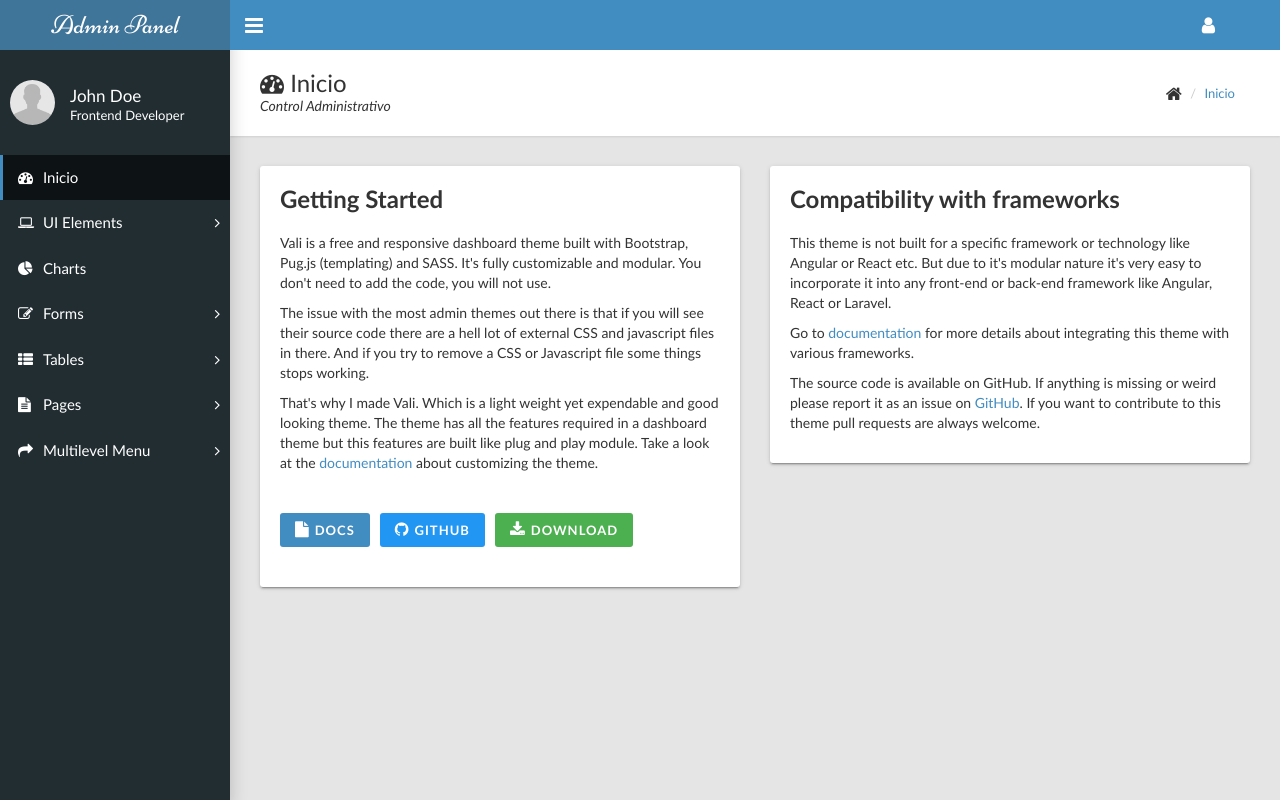
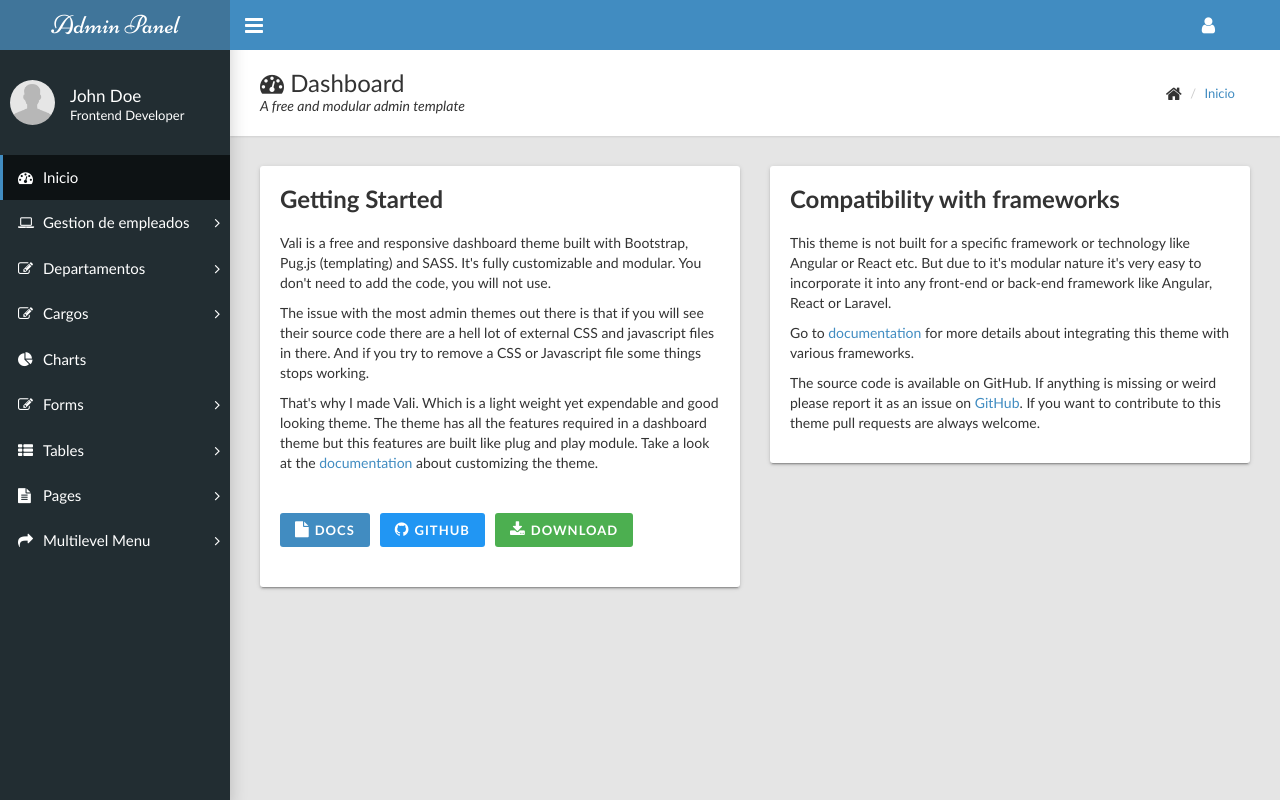
Before and after one commit to Kunai11/municipalidad, a PHP site: page /admin-panel/index.php in a window 1280 px wide. Run offline with PHP 8.4, Linux system fonts and the light colour scheme.

Commit message:
Gestinonamiento Menu

```diff
--- a/admin-panel/index.php
+++ b/admin-panel/index.php
@@ -19,7 +19,7 @@
   <body class="sidebar-mini fixed">
     <div class="wrapper">
       <!-- Navbar-->
-      <header class="main-header hidden-print"><a class="logo" href="index.php">Admin Panel</a>
+      <header class="main-header hidden-print"><a class="logo" href="index.html">Admin Panel</a>
         <nav class="navbar navbar-static-top">
           <!-- Sidebar toggle button--><a class="sidebar-toggle" href="#" data-toggle="offcanvas"></a>
           <!-- Navbar Right Menu-->
@@ -41,9 +41,9 @@
               <!-- User Menu-->
               <li class="dropdown"><a class="dropdown-toggle" href="#" data-toggle="dropdown" role="button" aria-haspopup="true" aria-expanded="false"><i class="fa fa-user fa-lg"></i></a>
                 <ul class="dropdown-menu settings-menu">
-                  <li><a href="page-user.html"><i class="fa fa-cog fa-lg"></i> Configuraci&oacute;n</a></li>
-                  <li><a href="page-user.html"><i class="fa fa-user fa-lg"></i> Perfil</a></li>
-                  <li><a href="page-login.php"><i class="fa fa-sign-out fa-lg"></i> Cerrar Sesi&oacute;n</a></li>
+                  <li><a href="page-user.html"><i class="fa fa-cog fa-lg"></i> Settings</a></li>
+                  <li><a href="page-user.html"><i class="fa fa-user fa-lg"></i> Profile</a></li>
+                  <li><a href="page-login.php"><i class="fa fa-sign-out fa-lg"></i> Logout</a></li>
                 </ul>
               </li>
             </ul>
@@ -62,15 +62,35 @@
           </div>
           <!-- Sidebar Menu-->
           <ul class="sidebar-menu">
-            <li class="active"><a href="index.php"><i class="fa fa-dashboard"></i><span>Inicio</span></a></li>
-            <li class="treeview"><a href="#"><i class="fa fa-laptop"></i><span>UI Elements</span><i class="fa fa-angle-right"></i></a>
+            <li class="active"><a href="index.html"><i class="fa fa-dashboard"></i><span>Inicio</span></a></li>
+            <li class="treeview"><a href="#"><i class="fa fa-laptop"></i><span>Gestion de empleados</span><i class="fa fa-angle-right"></i></a>
               <ul class="treeview-menu">
-                <li><a href="bootstrap-components.html"><i class="fa fa-circle-o"></i> Bootstrap Elements</a></li>
-                <li><a href="http://fontawesome.io/icons/" target="_blank"><i class="fa fa-circle-o"></i> Font Icons</a></li>
-                <li><a href="ui-cards.html"><i class="fa fa-circle-o"></i> Cards</a></li>
-                <li><a href="widgets.html"><i class="fa fa-circle-o"></i> Widgets</a></li>
+                <li><a href="Agregar nuevo empleado"><i class="fa fa-circle-o"></i> Agregar nuevo empleado</a></li>
+                <li><a href="http://fontawesome.io/icons/" target="_blank"><i class="fa fa-circle-o"></i> Modificar datos de empleado</a></li>
+                <li><a href="ui-cards.html"><i class="fa fa-circle-o"></i> Eliminar datos de empleado</a></li>
+                <li><a href="widgets.html"><i class="fa fa-circle-o"></i> Mostrar lista de empleados</a></li>
+                <li><a href="#"><i class="fa fa-circle-o"></i> Consultar hoja de vida</a></li>
               </ul>
             </li>
+
+            <li class="treeview"><a href="#"><i class="fa fa-edit"></i><span>Departamentos</span><i class="fa fa-angle-right"></i></a>
+              <ul class="treeview-menu">
+                <li><a href=""><i class="fa fa-circle-o"></i> Agregar departamento</a></li>
+                <li><a href=""><i class="fa fa-circle-o"></i> Modificar departamento</a></li>
+                <li><a href=""><i class="fa fa-circle-o"></i> Eliminar deparatamento</a></li>
+                <li><a href=""><i class="fa fa-circle-o"></i> Mostrar departamentos</a></li>
+              </ul>
+            </li>
+
+              <li class="treeview"><a href="#"><i class="fa fa-edit"></i><span>Cargos</span><i class="fa fa-angle-right"></i></a>
+              <ul class="treeview-menu">
+                <li><a href=""><i class="fa fa-circle-o"></i> Crear y asignar cargo</a></li>
+                <li><a href=""><i class="fa fa-circle-o"></i> Modificar departamento</a></li>
+                <li><a href=""><i class="fa fa-circle-o"></i> Eliminar deparatamento</a></li>
+                <li><a href=""><i class="fa fa-circle-o"></i> Mostrar departamentos</a></li>
+              </ul>
+            </li>
+
             <li><a href="charts.html"><i class="fa fa-pie-chart"></i><span>Charts</span></a></li>
             <li class="treeview"><a href="#"><i class="fa fa-edit"></i><span>Forms</span><i class="fa fa-angle-right"></i></a>
               <ul class="treeview-menu">
@@ -115,8 +135,8 @@
       <div class="content-wrapper">
         <div class="page-title">
           <div>
-            <h1><i class="fa fa-dashboard"></i> Inicio</h1>
-            <p>Control Administrativo </p>
+            <h1><i class="fa fa-dashboard"></i> Dashboard</h1>
+            <p>A free and modular admin template</p>
           </div>
           <div>
             <ul class="breadcrumb">
```
